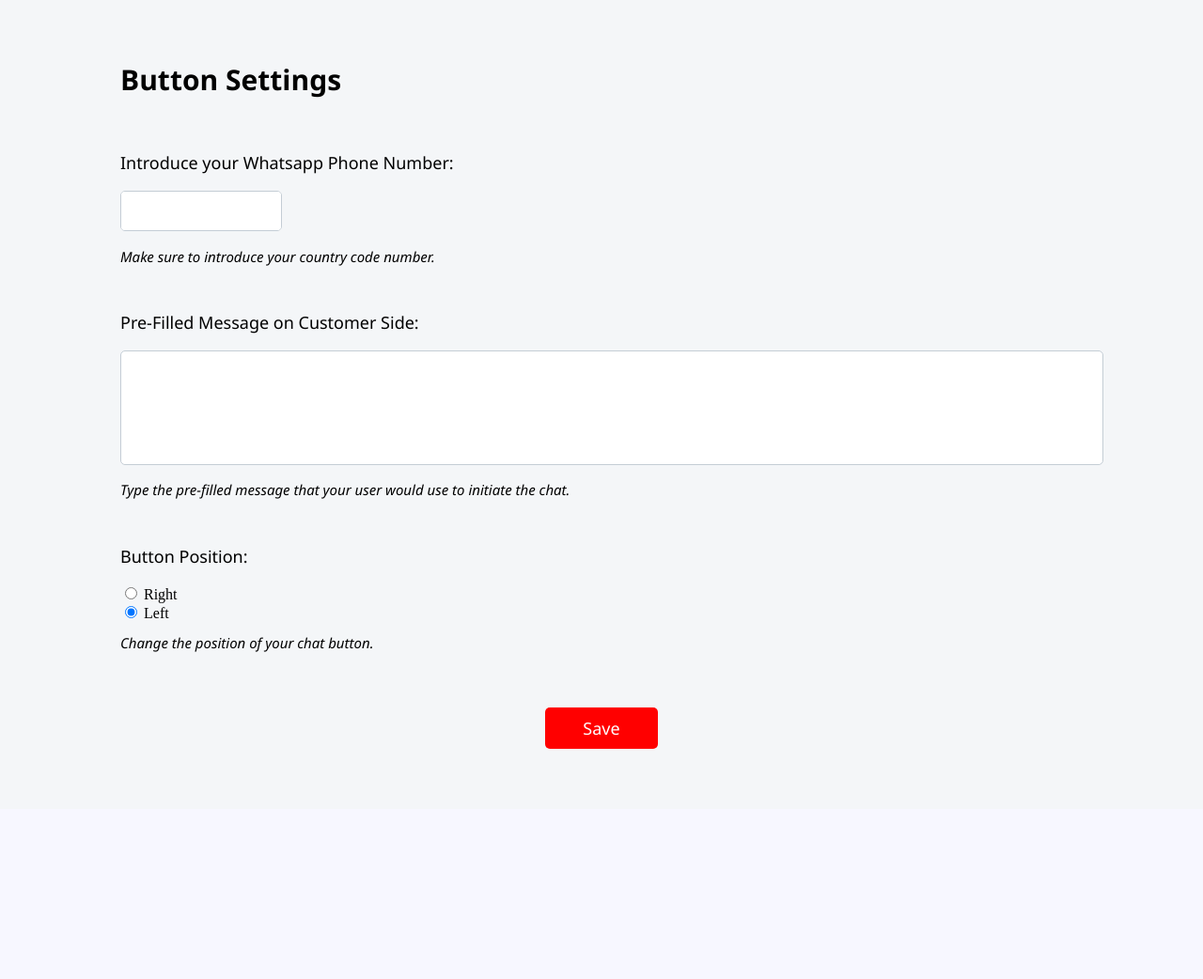
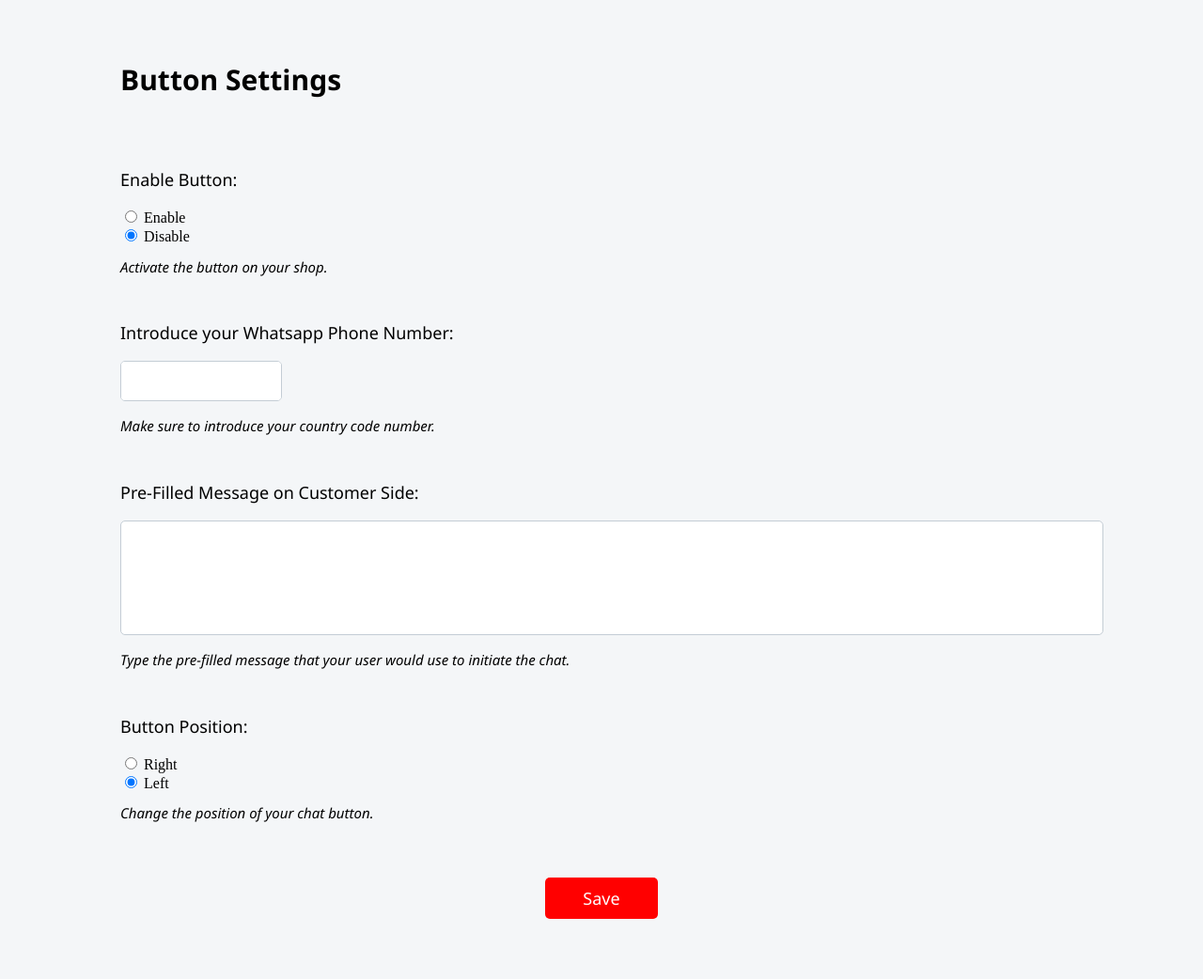
Before and after one commit to Nessemut/customerce-shopifyApp, a Flask app: template static/templates/index.html in a window 1280 px wide. Shown: the part 69-1111 px from the top of the page at 94% size. Before the commit the page ends 866 px from the top, so only its background shows below. Run offline with Flask 2, Linux system fonts and the light colour scheme; the template is opened without the code that fills it, so the values that code supplies are empty; parts of the project's set-up code (start-up, migrations or seed data) failed here and were passed over.

Commit message:
added global button enabling

```diff
--- a/api/admin_blueprint.py
+++ b/api/admin_blueprint.py
@@ -18,6 +18,7 @@ def settings():
 
     shop.phone = request.form.get("phone").replace('+', '')
     shop.predefined_text = request.form.get("message")
+    shop.button_enabled = (request.form.get("button_enabled") == 'enable')
     shop.button_pos = request.form.get("position")
     shop.sticky_bar_enabled = (request.form.get("sticky_bar_enabled") == 'enable')
     shop.sticky_bar_color = request.form.get("sticky_bar_color")
--- a/dao/shop_dao.py
+++ b/dao/shop_dao.py
@@ -10,6 +10,7 @@ def save_shop(shop):
         shop.name: {
             'name': shop.name,
             'token': shop.token,
+            'button_enabled': shop.button_enabled,
             'phone': shop.phone,
             'predefined_text': shop.predefined_text,
             'button_pos': shop.button_pos,
@@ -31,6 +32,7 @@ def load_shop(name):
     shop.name = data['name']
     shop.token = data['token']
     shop.button_pos = data['button_pos']
+    shop.button_enabled = data['button_enabled']
     shop.sticky_bar_enabled = data['sticky_bar_enabled']
 
     try:
--- a/model/shop.py
+++ b/model/shop.py
@@ -4,6 +4,7 @@ class Shop:
     phone = None
     predefined_text = None
     button_pos = "right"
+    button_enabled = True
     sticky_bar_enabled = True
     sticky_bar_color = "33CC33"
     sticky_label_text = None
--- a/static/templates/index.html
+++ b/static/templates/index.html
@@ -32,6 +32,18 @@
 		<h1>Button Settings</h1>
 		<br>
 
+			<br>
+			<p>Enable Button:</p>
+			{% if not shop.button_enabled %}
+			<input type="radio" name="button_enabled" value="enable"> Enable<br>
+			<input type="radio" name="button_enabled" value="disable" checked> Disable<br>
+			{% else %}
+			<input type="radio" name="button_enabled" value="enable" checked> Enable<br>
+			<input type="radio" name="button_enabled" value="disable"> Disable<br>
+			{% endif %}
+			<h2>Activate the button on your shop.</h2>
+
+			<br>
 			<p>Introduce your Whatsapp Phone Number:</p>
 
 			{% if shop.phone != None and shop.phone != ""%}
@@ -99,7 +111,7 @@
 					  placeholder="How can I help you? ... Do you want to get a discount? ... (Max 40 characters)"></textarea>
 			{% endif %}
 
-			<h2>Write something to catch the attention of your customers, or leave blank for a default WhatsApp icon.</h2>
+			<h2>Write something to catch the attention of your customers.</h2>
 
 			<br>
 			<p>Sticky Bar Color Text:</p>
```
Also changed, not shown: util/script_tag_builder.py (+3 -4 lines), util/validator.py (line endings or trailing spaces).
